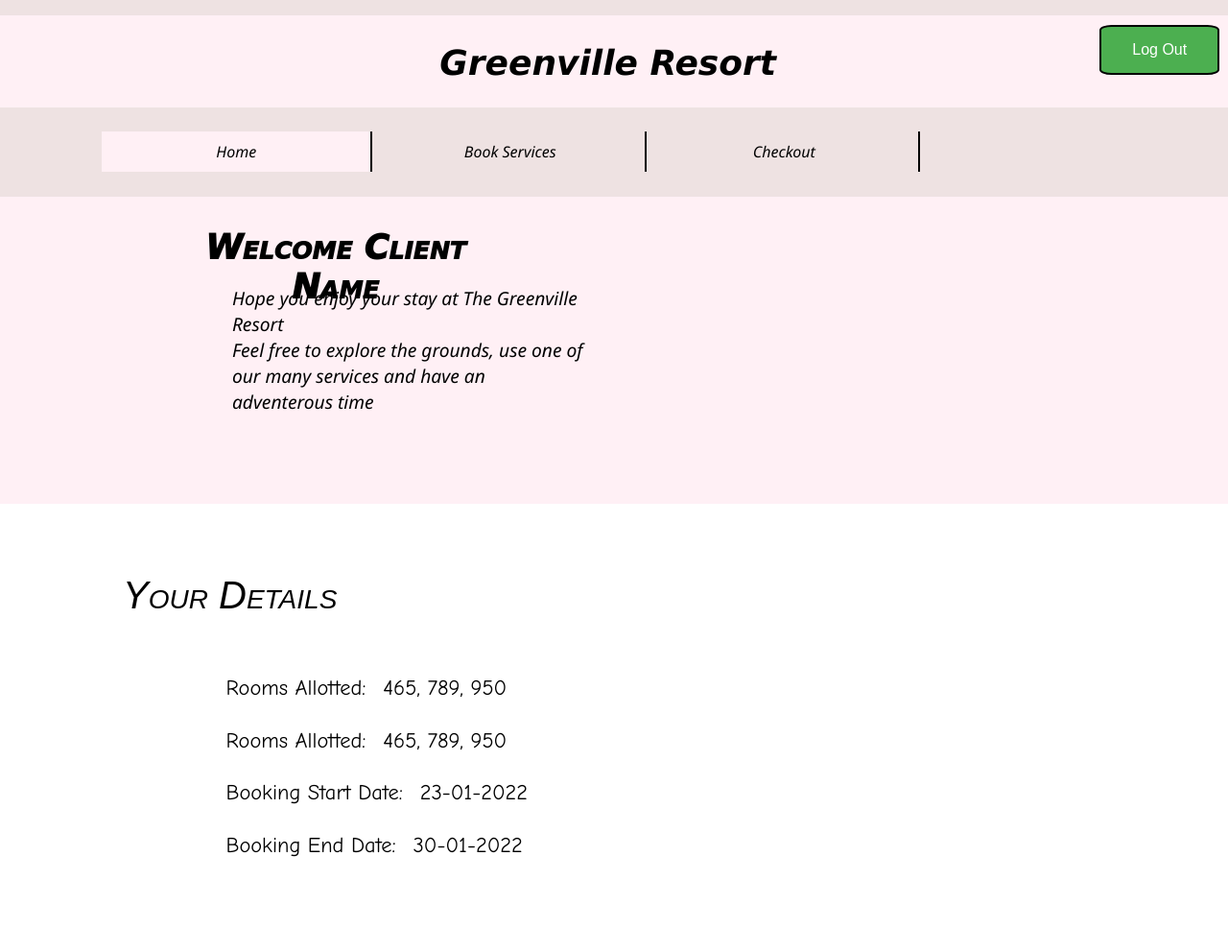
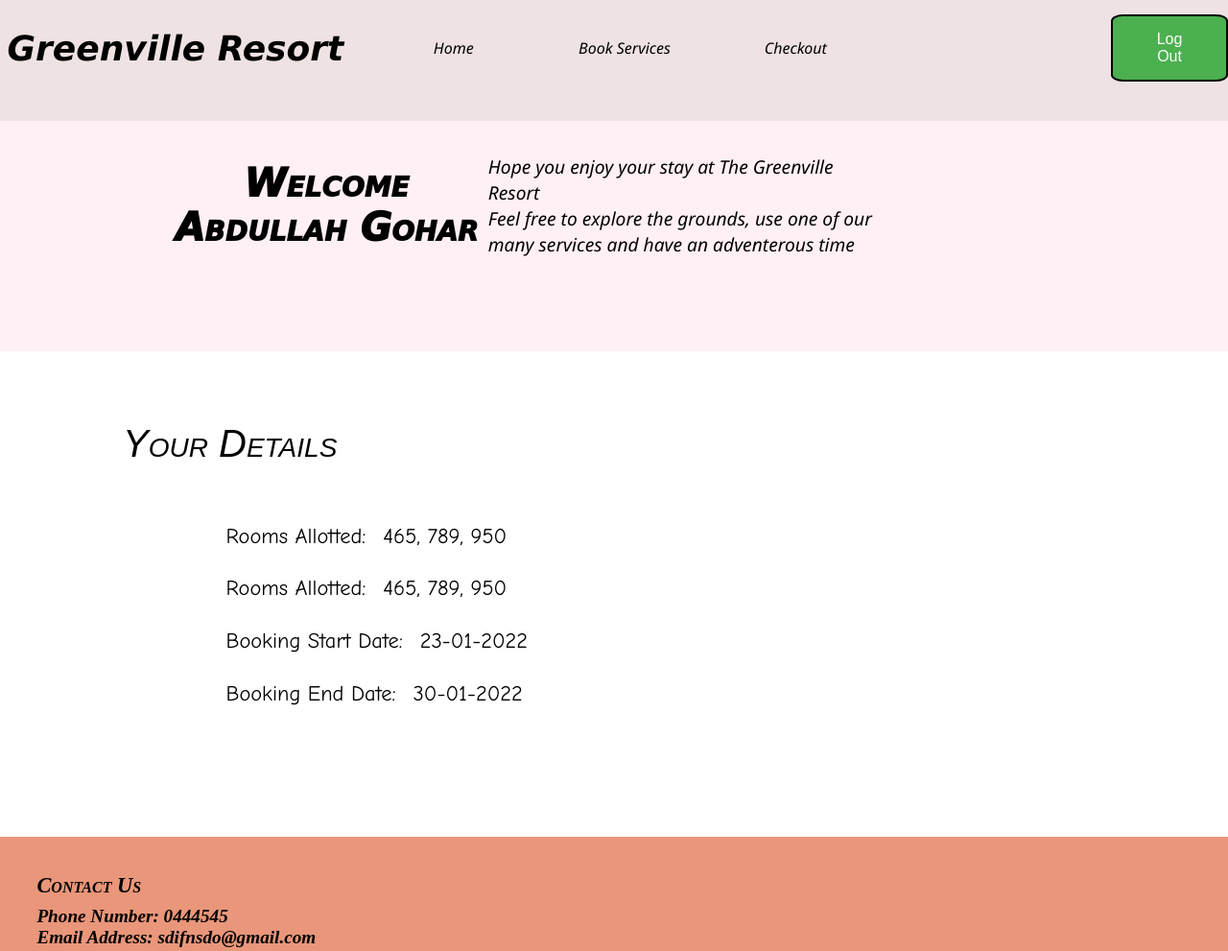
Before and after one commit to Abdullah-Gohar/DB_Project, a plain HTML site: page client_home.html in a window 1280 px wide. Shown: the top 991 px of the page at 96% size. Drawn offline with Linux system fonts and the light colour scheme.

Commit message:
New Style

```diff
--- a/client_home.html
+++ b/client_home.html
@@ -8,26 +8,16 @@
 <script src="test.js"></script>
 
 <body>
-    <div style = "width: 100%; height:2%; background-color:eee2e2;">
-
-    </div>
     <!-- Title -->
     <div class="header2">
         <div class='title'>
-            <h2 style="margin:0%;">
+            <h2>
                 Greenville Resort
             </h2>
         </div>
-        <div class='login' style="display: inline-block;">
-            <button class="login-button" id="login">
-                Log Out
-            </button>
-        </div>
-    </div>
 
-    <!-- Nav   -->
         <div class="NavBar">
-        <button class = "NavSpace">
+            <button class="NavSpace">
             </button>
             <button class="NavButton" id="current">
                 Home
@@ -42,20 +32,29 @@
             </button>
         </div>
 
+        <div class='login' style="display: inline-block;">
+            <button class="login-button" id="login">
+                Log Out
+            </button>
+        </div>
+    </div>
+
+    <!-- Nav   -->
+
 
     <div class="Welcome-Outer">
         <div class="Welcome">
             <div class="Title-Box">
-                <div class="title welcome-title">
-                    Welcome Client Name
+                <div class="welcome-title">
+                    Welcome <br> <span class = "ClientName">Abdullah Gohar</span>
                 </div>
             </div>
             <div class="Body-Box">
-                <div class="Welcome-Space">
-                </div>
                 <div class="body-text welcome-body">
                     Hope you enjoy your stay at The Greenville Resort<br>
                     Feel free to explore the grounds, use one of our many services and have an adventerous time
+                </div>
+                <div class="Welcome-Space">
                 </div>
             </div>
         </div>
--- a/style.css
+++ b/style.css
@@ -1,12 +1,28 @@
+.header2{
+    padding-bottom: 2%;
+    background-color: eee2e2;
+    margin-top: 0;
+    display: flex;
+    align-items: center;
+    flex-direction: row;
+}
+
 .title{
     font-size: 24px;
     font-family: Verdana, Geneva, Tahoma, sans-serif;
     font-style: italic;
     display: inline-block;
-    width: 79%;
+    width: 30%;
     text-align: center;
-    padding-left: 10%;
 
+}
+
+.NavBar{
+    overflow: hidden;
+    background-color:#eee2e2;
+    padding-top: 2%;
+    padding-bottom: 2%;
+    width: 65%;
 }
 
 .login-button{
@@ -14,7 +30,6 @@
     border-style: solid;
     color: white;
     padding: 15px 32px;
-    margin-top:10px;
     text-align: center;
     text-decoration: none;
     display: inline-block;
@@ -29,11 +44,6 @@
     width: 10%;
 }
 
-.header2{
-    padding-bottom: 2%;
-    background-color: lavenderblush;
-    margin-top: 0;
-}
 
 body{
     background-color:white;
@@ -56,7 +66,7 @@ body{
     border-top: 0;
     border-bottom: 0;
     border-left:0;
-    border-right: 100% ;
+    border-right: 0 ;
     /* border-radius:300px; */
     /* margin-left:2%; */
     text-align: center;
@@ -72,15 +82,9 @@ body{
     background-color: aquamarine;
 }
 
-.NavBar{
-    overflow: hidden;
-    background-color:#eee2e2;
-    padding-top: 2%;
-    padding-bottom: 2%;
-}
 
 .NavSpace{
-    width:8%;
+    width:2%;
     background-color: eee2e2;
     border-style: hidden;
     /* border-style: solid;
@@ -91,16 +95,16 @@ body{
     border-right: 100% ; */
 }
 
-#current{
+/* #current{
     background-color: lavenderblush;
-}
+} */
 
 .Welcome-Outer{
     display: flex;
     align-items: center;
     flex-direction: row;
     width: 100%;
-    height:40%;
+    height:30%;
     background-color:lavenderblush;
     /* margin-top: 2%; */
     /* background-image: url("img/resort2.jpg");
@@ -110,10 +114,10 @@ body{
 .Welcome{
     color:black;
     display: flex;
-    flex-direction:column ;
+    flex-direction:row ;
     align-items: left;
     height:80%;
-    width:50%;
+    width:100%;
     /* border: 2%;
     border-style: solid;
     border-color: black; */
@@ -123,9 +127,14 @@ body{
 }
 
 .Title-Box{
-    width:70%;
+    display: flex;
+    align-items: center;
+    text-align: center;
+    width:30%;
     height:10%;
     padding-bottom: 4%;
+    padding-top: 5%;
+    padding-left: 5%;
     /* border: 2%;
     border-style: solid;
     border-color: green; */
@@ -133,7 +142,7 @@ body{
 }
 
 .welcome-title{
-    font-size: 220%;
+    font-size: 250%;
     font-variant: small-caps;
     font-style: italic;
     font-family:cursive;
@@ -144,15 +153,15 @@ body{
 .Body-Box{
     display:flex;
     align-items: center;
-    width:70%;
-    height:60%;
-    margin-left: 5%;
+    width:40%;
+    height: 10%;
+    padding-top: 5%;
     /* border: 2%;
     border-style: solid;
     border-color: green; */
 }
 .Welcome-Space{
-    width: 35%;
+    width: 10%;
     margin:1%;
 }
 
```
Lines whose indentation alone changed are shown as unchanged.
